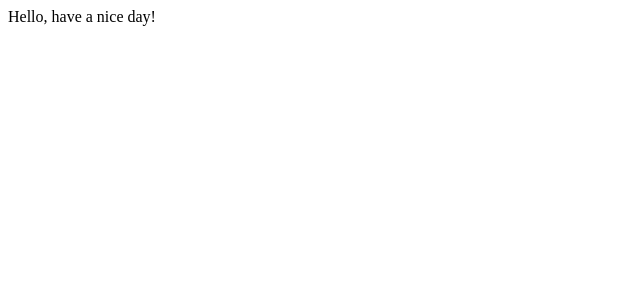
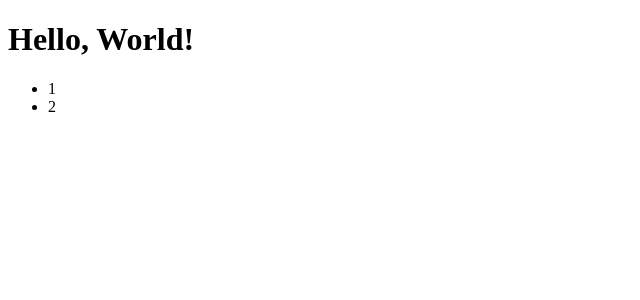
Before and after one commit to WebHeroSchool/ToDoAppOlgaZyabrova, a React (Create React App) app in the folder todo/: page / in a window 1280 px wide. Shown: the top 300 px of the page, without its empty margins (0-640 px from the left). Built offline with nearby package versions, Linux system fonts and the light colour scheme.

Commit message:
react-components

```diff
--- a/todo/src/App.js
+++ b/todo/src/App.js
@@ -1,5 +1,13 @@
-const unit = (<div>
-  Hello, have a nice day!
+import React from 'react';
+
+const ItemList = () => (<ul>
+  <li>1</li>
+  <li>2</li>
+</ul>);
+
+const App = () => (<div>
+  <h1>Hello, World!</h1>
+  <ItemList />
 </div>);
 
-export {unit};
+export default App;
--- a/todo/src/index.js
+++ b/todo/src/index.js
@@ -1,5 +1,5 @@
 import React from 'react';
 import ReactDOM from 'react-dom';
-import {unit} from './App'
+import App from './App'
 
-ReactDOM.render(unit, document.getElementById('root'));
+ReactDOM.render(<App />, document.getElementById('root'));
```
